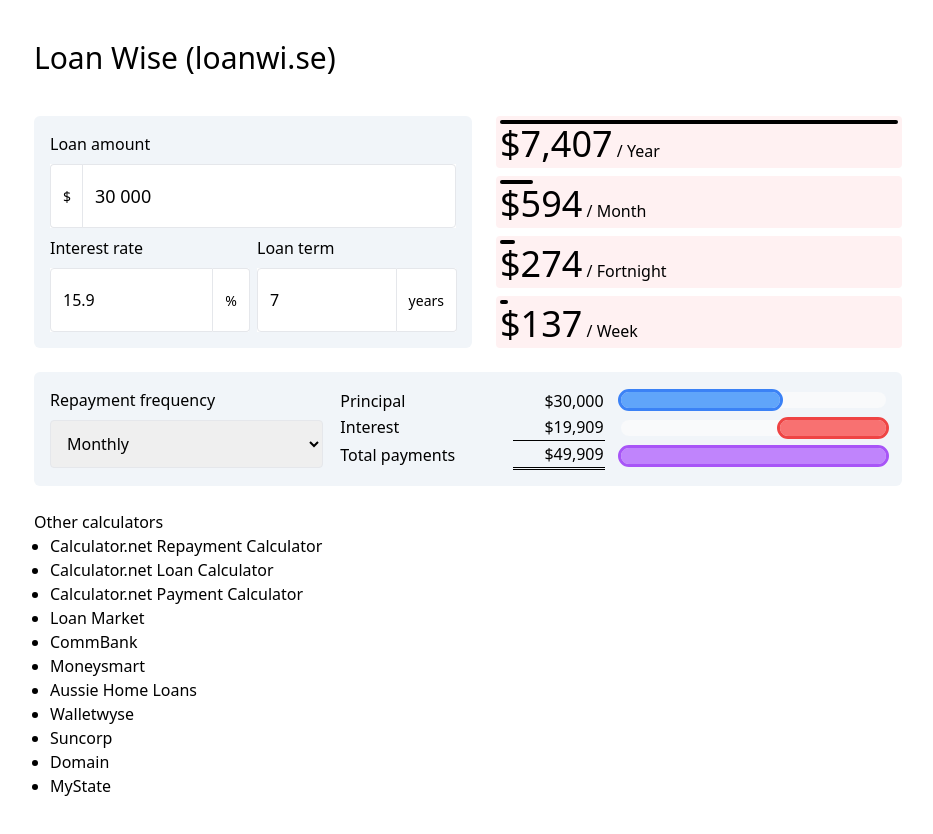
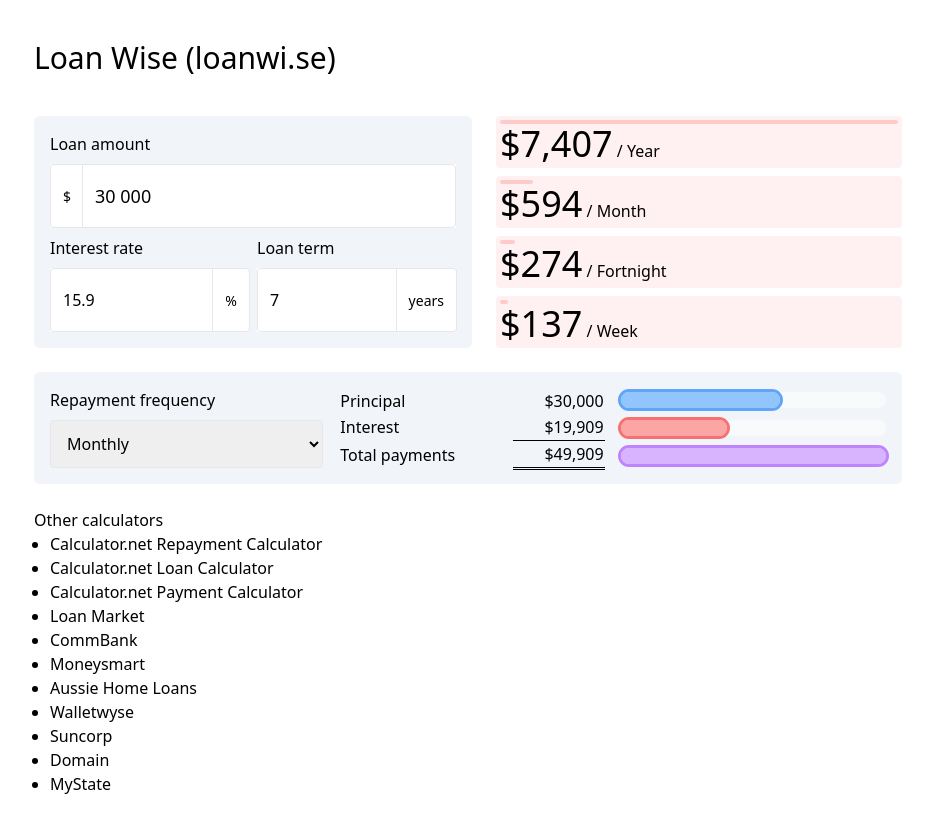
Before and after one commit to j-/loanwi.se, a React (Vite) app: page / in a window 1280 px wide. Shown: the top 834 px of the page, without its empty margins (172-1105 px from the left). Built offline with nearby package versions, Linux system fonts and the light colour scheme.

Commit message:
Tweak colors

```diff
--- a/src/App.tsx
+++ b/src/App.tsx
@@ -28,7 +28,7 @@ const App: React.FC = () => {
             <OutputRepaymentAmountsConnected />
           </div>
         </div>
-        <div className="mt-6 flex flex-col sm:flex-row sm:flex-1 gap-4 p-4 bg-slate-100 rounded-md">
+        <div className="mt-6 flex flex-col sm:flex-row sm:flex-1 gap-4 p-4 h-28 bg-slate-100 rounded-md">
           <div className="flex-1">
             <InputFrequency />
           </div>
--- a/src/OutputRepaymentAmount.tsx
+++ b/src/OutputRepaymentAmount.tsx
@@ -10,7 +10,7 @@ export type OutputRepaymentAmountProps = {
 
 const OutputRepaymentAmount = memo<OutputRepaymentAmountProps>(({ value, frequency }) => (
   <div className="bg-rose-50 rounded p-1">
-    <div className="h-1 bg-black rounded-full" style={{ width: 1 / frequency * 100 + '%' }} />
+    <div className="h-1 bg-red-200 rounded-full" style={{ width: 1 / frequency * 100 + '%' }} />
     <span className="text-4xl">
       <Dollars value={value} round />
     </span> / {repaymentPerLabel[frequency]}
--- a/src/OutputTotalsChart.tsx
+++ b/src/OutputTotalsChart.tsx
@@ -1,5 +1,4 @@
 import React from 'react';
-import Dollars from './Dollars';
 
 export type OutputTotalsChart = {
   loanPrincipal: number;
@@ -17,13 +16,13 @@ const OutputTotalsChart: React.FC<OutputTotalsChart> = ({
   return (
     <div className="my-1 flex flex-col gap-3">
       <div className="h-4 rounded-full bg-gray-50">
-        <div className="h-full rounded-full outline outline-blue-500 bg-blue-400" style={{ width: ratioPrincipal * 100 + '%' }} />
+        <div className="h-full rounded-full outline outline-blue-400 bg-blue-300" style={{ width: ratioPrincipal * 100 + '%' }} />
       </div>
       <div className="h-4 rounded-full bg-gray-50">
-        <div className="h-full rounded-full outline outline-red-500 bg-red-400 ml-auto" style={{ width: ratioInterest * 100 + '%' }} />
+        <div className="h-full rounded-full outline outline-red-400 bg-red-300" style={{ width: ratioInterest * 100 + '%' }} />
       </div>
       <div className="h-4 rounded-full bg-gray-50">
-        <div className="h-full rounded-full outline outline-purple-500 bg-purple-400" />
+        <div className="h-full rounded-full outline outline-purple-400 bg-purple-300" />
       </div>
     </div>
   );
```
